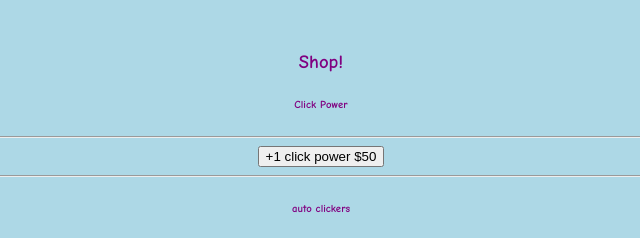
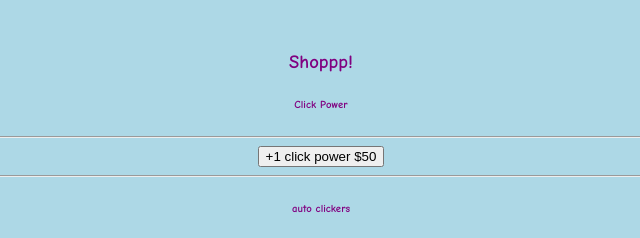
Before and after one commit to Rockydog90210/annie-webdesign, a plain HTML site: page index.html in a window 1280 px wide. Shown: the part 311-549 px from the top of the page, 319-959 px from the left. Drawn offline with Linux system fonts and the light colour scheme.

Commit message:
Update index.html

```diff
--- a/index.html
+++ b/index.html
@@ -19,7 +19,7 @@
             <br>
             <br>
             <br>
-            <h3> Shop!</h3>
+            <h3> Shoppp!</h3>
             <h6> Click Power </h6>
             <hr>
             <!-- click power buttons -->
```
